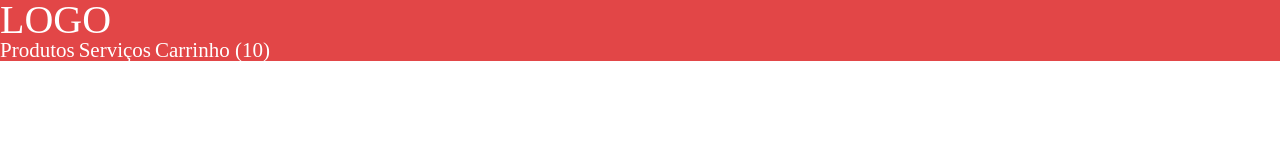
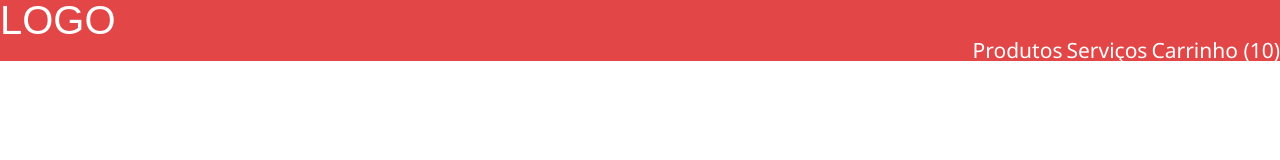
Before and after one commit to carlosevandro/loja-fone, a plain HTML site: page index.html in a window 1280 px wide. Drawn offline with Linux system fonts and the light colour scheme.

Commit message:
[002] - Desafio Intermediário

```diff
--- a/header.css
+++ b/header.css
@@ -1,5 +1,6 @@
 header {
   background-color: #e24647;
+
 }
 
 h1,
@@ -9,8 +10,16 @@ a {
 
 h1 {
     font-size: 40px;
+    text-align: left;
+    font-family: Arial, sans-serif
 }
 a {
   text-decoration: none;
   font-size: 21px;
+  font-family: 'Segoe UI', Tahoma, Geneva, Verdana, sans-serif;
+
 }
+nav{
+    text-align: right;
+
+}
```
